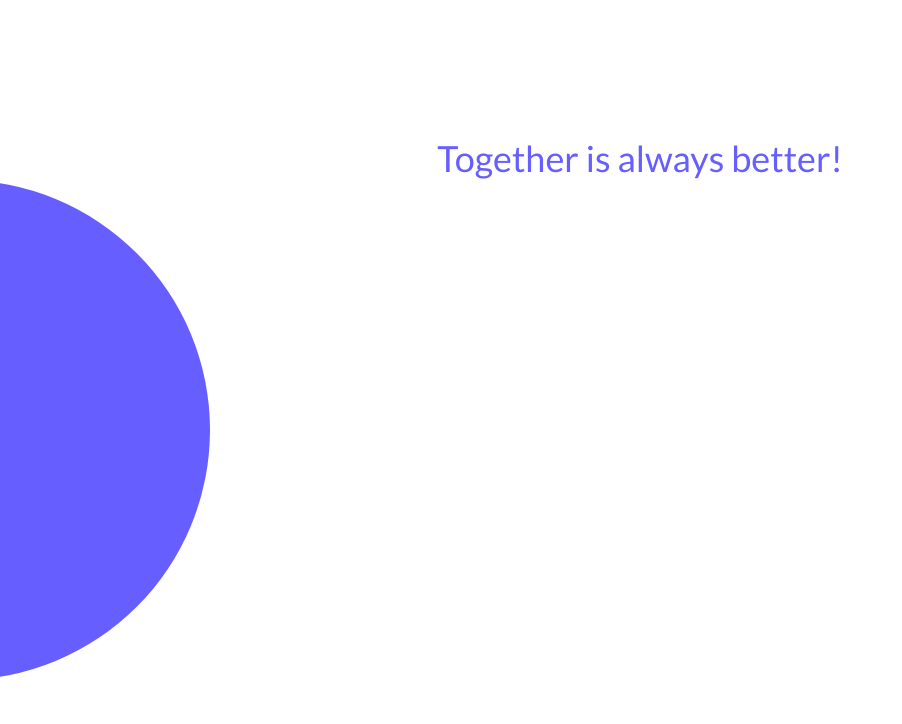
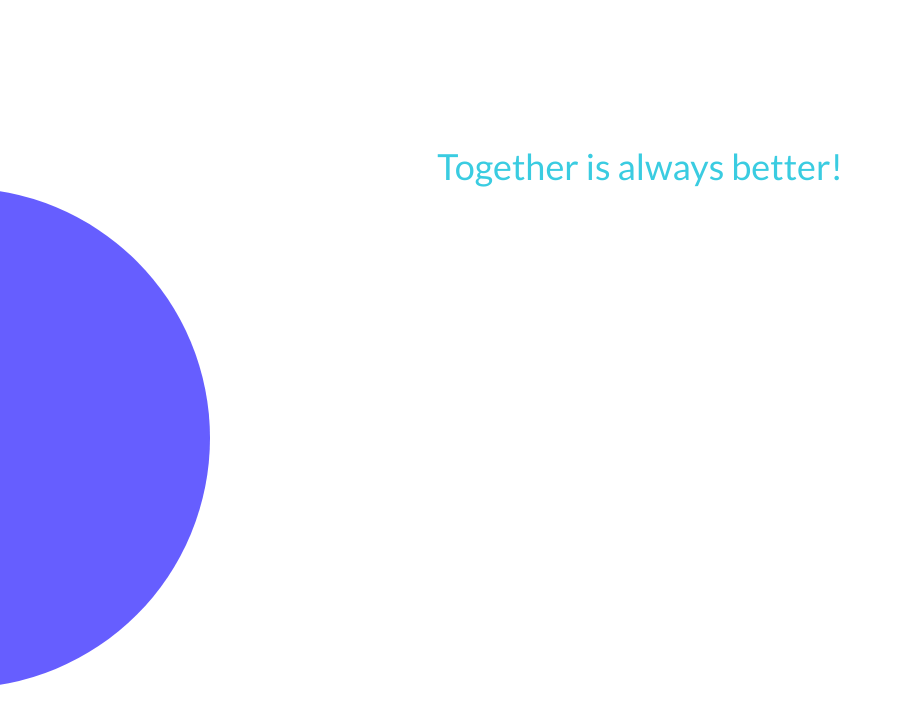
Before and after one commit to dragosgn/kleen.io, a React (Create React App) app: page /step1 in a window 1280 px wide. Shown: the top 724 px of the page, without its empty margins (0-902 px from the left). Built offline with nearby package versions, Linux system fonts and the light colour scheme.

Commit message:
second view

```diff
--- a/src/Step1.js
+++ b/src/Step1.js
@@ -13,9 +13,10 @@ const size = 250;
 const doubleSize = size * 2;
 
 const Slogan = styled.div`
-  color: ${props => props.theme.primaryColor};
+  color: ${props => props.theme.secondaryColor};
   font-size: 36px;
   text-align: center;
+  padding-top: 1rem;
 `;
 
 const HalfCircle = styled.div`
```
